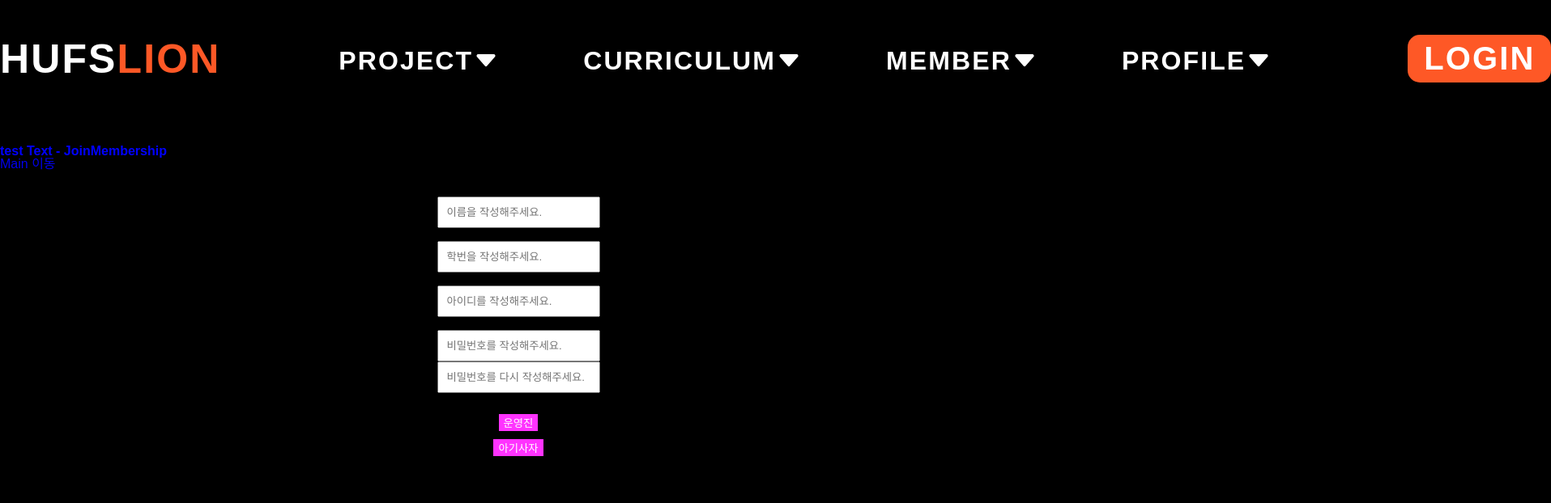
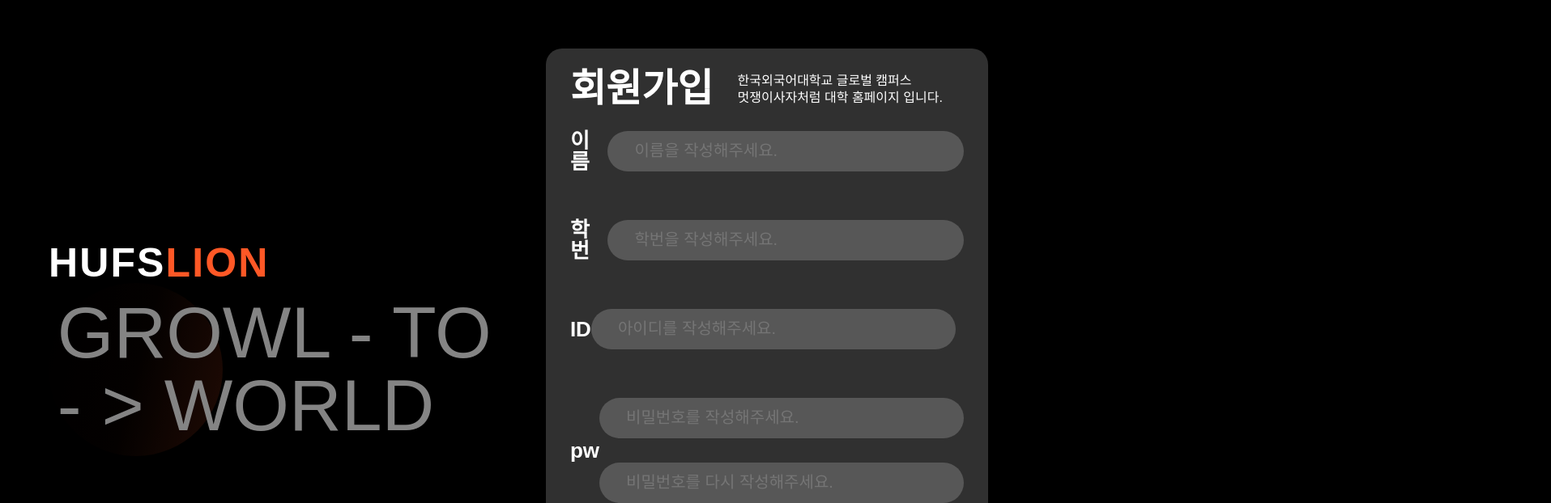
Before and after one commit to likelion12th-hufs-global-team5/team5-FE, a React (Create React App) app in the folder miniproject/: page /joinMembership in a window 1280 px wide. Shown: the top 622 px of the page at 81% size, 1915 px wide, since content can reach past the window. Built offline with nearby package versions, Linux system fonts and the light colour scheme.

Commit message:
design:Main.js 미디어쿼리 시도 / JoinMembership.js 틀 완성

```diff
--- a/miniproject/src/components/Circle.js
+++ b/miniproject/src/components/Circle.js
@@ -1,92 +1,61 @@
-import React, { useState } from 'react';
-import styled,
-        //animation
-        { keyframes }from 'styled-components';
+import React from 'react';
+import styled, { keyframes } from 'styled-components';
 
 const rotate = keyframes`
-    from{
+    from {
         background: linear-gradient(105deg, rgba(254,88,38,0.75) 0%, rgba(0,0,0,0) 50%, rgba(32,8,1,0.75) 100%);
-        opacity:1;
-        // transition: background-color 0.2s;
+        opacity: 1;
     }
-    25%{
+    25% {
         background: linear-gradient(105deg, rgba(254,88,38,0.5) 0%, rgba(0,0,0,0) 50%, rgba(32,8,1,0.5) 100%);
-        opacity:0.75;
-        // transition: background-color 0.2s;
+        opacity: 0.75;
     }
-    50%{
+    50% {
         background: linear-gradient(105deg, rgba(0,0,0,0) 0%, rgba(32,8,1,0.25) 50%, rgba(254,88,38,0.25) 100%);
-        opacity:0.5;
-        // transition: background-color 0.2s;
+        opacity: 0.5;
     }
-    75%{
+    75% {
         background: linear-gradient(105deg, rgba(0,0,0,0) 0%, rgba(32,8,1,0.5) 50%, rgba(254,88,38,0.5) 100%);
-        opacity:0.75;
-        // transition: background-color 0.2s;
+        opacity: 0.75;
     }
-    to{
-        background: linear-gradient(105deg, rgba(32,8,1,0.75) 0% , rgba(254,88,38,0.75) 50%, rgba(0,0,0,0) 100% ) ;
-        opacity:1;
-        // transition: background-color 0.2s;
+    to {
+        background: linear-gradient(105deg, rgba(32,8,1,0.75) 0% , rgba(254,88,38,0.75) 50%, rgba(0,0,0,0) 100%);
+        opacity: 1;
     }
 `;
 
-const CircleDiv=styled.div`
-    display:flex;
-    flex-direction:column;
-    text-align:center;
-    align-items:center;
+const CircleDiv = styled.div`
+    display: flex;
+    flex-direction: column;
+    justify-content: center;
+    align-items: center;
 
-    width:619px;
-    height:619px;
+    width: 35%;
+    height: 0%;
+    padding-bottom: 35%; /* 원의 가로길이와 높이를 같게 만듦 */
 
-    // margin:160px auto 0px auto;
-
-    // background: linear-gradient(105deg, rgba(254,88,38,0.75) 0%, rgba(0,0,0,0) 50%, rgba(32,8,1,0.75) 100%);
     backdrop-filter: blur(100px);
-
-    border:solid 0.5px;
-    border-radius:100%;
-    // border-color: liner-gradient(75deg, rgba(254,88,38,0.75) 0%, rgba(0,0,0,0) 50%, rgba(32,8,1,0.75) 100%)
-
-    // border-color:rgba(255,255,255,0.1);
-    // border-color:#fff;
-
-    animation:${rotate} 1s linear infinite;
+    /* border: solid 0.5px; */
+    border-radius: 50%;
+    animation: ${rotate} 1s linear infinite;
     transition: background-color 0.2s;
-
-    `;
-
-// Blur 속성 먹이려고 p -> div로 styled 타입 바꿈
-// const Slogan=styled.p`
-//     margin:auto 0;
-
-//     color:${({theme})=>theme.colors.white};
-//     font-family:${({theme})=>theme.fonts.english};
-//     font-size:${({theme})=>theme.fontSize.slogan};
-// `;
-
-const Slogan=styled.div`
-    margin:0 auto;
-
-    width:619px;
-    height:619px;
-
-    display:flex;
-
-    text-align:center;
-    align-items:center;
-    justify-content:center;
-
-    backdrop-filter: blur(5px);
-
-    color:${({theme})=>theme.colors.white};
-    font-family:${({theme})=>theme.fonts.english};
-    font-size:${({theme})=>theme.fontSize.slogan};
 `;
 
-const Circle=()=>{
-    return(
+const Slogan = styled.div`
+    position: absolute;
+    top: 50%;
+    left: 50%;
+    transform: translate(-50%, -50%);
+    text-align: center;
+    color: ${({ theme }) => theme.colors.white};
+    font-family: ${({ theme }) => theme.fonts.english};
+    font-size: 7vw;
+    max-width: 90%; /* 슬로건이 원 안에 넘치지 않도록 최대 너비 설정 */
+    white-space: nowrap;
+`;
+
+const Circle = () => {
+    return (
         <>
             <CircleDiv>
                 <Slogan>GROWL - TO<br/>- &gt; WORLD</Slogan>
@@ -95,5 +64,4 @@
     )
 };
 
-
 export default Circle;
--- a/miniproject/src/components/Footer.js
+++ b/miniproject/src/components/Footer.js
@@ -1,67 +1,63 @@
 import React from 'react';
-import {Link} from 'react-router-dom';
-import styled  from 'styled-components';
-import theme from '../styles/theme';
+import { Link } from 'react-router-dom';
+import styled from 'styled-components';
 
-import {BsInstagram} from 'react-icons/bs';
-import {BsVimeo} from 'react-icons/bs';
+import { BsInstagram } from 'react-icons/bs';
+import { BsVimeo } from 'react-icons/bs';
 
-const Container=styled.div`
-    display:flex;
-    flex-direction:row;
-    text-align:center;
-    align-items:center;
+const Container = styled.div`
+  display: flex;
+  flex-direction: row;
+  text-align: center;
+  align-items: center;
+  margin: 4.5625vw auto 8.6875vw auto; /* 변경된 값 */
+  color: ${({ theme }) => theme.colors.mainColor};
+  font-family: ${({ theme }) => theme.fonts.english};
+  font-size: 1.25vw; /* 변경된 값 */
+  cursor: pointer;
 
-    // position:fixed;
-    // bottom:30px;
-
-    // margin: 0 auto;
-    margin:43px auto 77px auto;
-
-
-    color:${({theme})=>theme.colors.mainColor};
-    font-family:${({theme})=>theme.fonts.english};
-    font-size:${({theme})=>theme.fontSize.footerFont};
-
-    cursor:pointer;
-
-    .icon{
-        margin-right:18px;
+  @media screen and (max-width: 768px) {
+    flex-direction: column;
+    margin-bottom: 2.34375vw; /* 변경된 값 */
   }
 `;
-const Instagram=styled.div`
-    display:flex;
-    flex-direction:row;
-    text-align:center;
-    align-items:center;
 
-    margin-right:60px;
-`;
-const Velog=styled.div`
-    display:flex;
-    flex-direction:row;
-    text-align:center;
-    align-items:center;
+const SocialLink = styled.div`
+  display: flex;
+  flex-direction: row;
+  text-align: center;
+  align-items: center;
+  margin-right: 7.5vw; /* 변경된 값 */
+  font-size: 1.8vw;
+
+  @media screen and (max-width: 768px) {
+    margin-right: 0;
+    margin-bottom: 1.5625vw; /* 변경된 값 */
+  }
+
+  .icon {
+    margin-right: 1.40625vw; /* 변경된 값 */
+  }
 `;
 
-const Footer=()=>{
-    const instagramUrl='https://www.instagram.com/hufsglobal_likelion/?hl=ko';
-    const velogUrl='https://velog.io/@hufsglobal09/posts';
+const Footer = () => {
+  const instagramUrl = 'https://www.instagram.com/hufsglobal_likelion/?hl=ko';
+  const velogUrl = 'https://velog.io/@hufsglobal09/posts';
 
-    return(
+  return (
     <>
       <Container>
-                <Instagram onClick={()=>{window.open(instagramUrl)}}>
-                    <BsInstagram className='icon'/>
+        <SocialLink onClick={() => { window.open(instagramUrl) }}>
+          <BsInstagram className='icon' />
           instagram HUFS GLOBAL
-                </Instagram>
-                <Velog onClick={()=>{window.open(velogUrl)}}>
-                    <BsVimeo className='icon'/>
+        </SocialLink>
+        <SocialLink onClick={() => { window.open(velogUrl) }}>
+          <BsVimeo className='icon' />
           velog HUFS GLOBAL
-                </Velog>
+        </SocialLink>
       </Container>
     </>
-    )
+  );
 };
 
 export default Footer;
--- a/miniproject/src/components/Header.js
+++ b/miniproject/src/components/Header.js
@@ -1,81 +1,93 @@
 import React from 'react';
 import { Link } from 'react-router-dom';
 import styled from 'styled-components';
-import theme from '../styles/theme';
 
 import Logo from './Logo';
 
-import {BsCaretDownFill} from 'react-icons/bs';
+import { BsCaretDownFill } from 'react-icons/bs';
 
-const Container=styled.div`
-    display:flex;
-    flex-direction:row;
-    text-align:center;
-    align-items:center;
+const Container = styled.div`
+  display: flex;
+  flex-direction: row;
+  text-align: center;
+  align-items: center;
+  margin: 3.188vw auto 5.938vw auto; /* 변경된 값 */
+  flex-wrap: wrap;
+  gap: 2.813vw; /* 변경된 값 */
 
-    // position:fixed;
-    // top:43px;
+  white-space: nowrap;
 
-    margin:43px auto 77px auto;
+  @media screen and (max-width: 768px) {
+    justify-content: center;
+  }
 `;
 
-const Select=styled.div`
-    display:flex;
+const Select = styled.div`
+  display: flex;
   flex-direction: row;
+  text-align: center;
+  align-items: center;
+  gap: 0.938vw; /* 변경된 값 */
+  padding: 1.313vw 1.688vw; /* 변경된 값 */
+  font-weight: 700;
+  font-family: ${({ theme }) => theme.fonts.english};
+  font-style: ${({ theme }) => theme.fonts.style};
+  letter-spacing: ${({ theme }) => theme.fonts.logoLetterSpace};
+  color: ${({ theme }) => theme.colors.white};
+  font-size: ${({ theme }) => theme.fontSize.headerFont};
 
-    margin: auto 30px;
-    padding:14px 18px 9px 26px;
-    text-align:center;
+  white-space: nowrap;
 
-    font-weight:700;
-    font-family:${({theme})=>theme.fonts.english}
-    font-style:${({theme})=>theme.fonts.style};
-    letter-spacing:${({theme})=>theme.fonts.logoLetterSpace};
-
-    color:${({theme})=>theme.colors.white};
-    font-size:${({theme})=>theme.fontSize.headerFont};
-
-    &:hover{
-        color:${({theme})=>theme.colors.mainColor};
+  &:hover {
+    color: ${({ theme }) => theme.colors.mainColor};
     transition: color 0.2s;
   }
 
-    &:active{
-        color:${({theme})=>theme.colors.white};
+  &:active {
+    color: ${({ theme }) => theme.colors.white};
     transition: color 0.2s;
-        border-color:transparent;
-        border-radius : 25px 25px 0px 0px;
-        background-color:${({theme})=>theme.colors.mainColor};
+    border-color: transparent;
+    border-radius: 3.125vw; /* 변경된 값 */
+    background-color: ${({ theme }) => theme.colors.mainColor};
     transition: background-color 0.2s;
   }
-
 `;
 
-const UserImg=styled.div`
-    margin-left:90px;
-    margin-right:30px;
+const User = styled.div`
+  display: flex;
+  flex-direction: row;
+  gap: 1.055vw; /* 변경된 값 */
 
-    width:50px;
-    height:50px;
-    border-radius:100%;
-    background-color:${({theme})=>theme.colors.mainColor};
+  @media screen and (max-width: 768px) {
+    justify-content: center;
+  }
 `;
-const LoginBtn=styled.button`
-    padding:7px 20px;
-    font-size:${({theme})=>theme.fontSize.login};
-    color:${({theme})=>theme.colors.white};
-    background-color:${({theme})=>theme.colors.mainColor};
-    border-radius:15px;
 
-    font-weight:700;
-    font-family:${({theme})=>theme.fonts.english}
-    font-style:${({theme})=>theme.fonts.login};
-    letter-spacing:${({theme})=>theme.fonts.logoLetterSpace};
+const UserImg = styled.div`
+  width: 5.938vw; /* 변경된 값 */
+  height: 5.938vw; /* 변경된 값 */
+  border-radius: 50%; /* 변경된 값 */
+  background-color: ${({ theme }) => theme.colors.mainColor};
+`;
+
+const LoginBtn = styled.button`
+  padding: 0.859vw 2.5vw; /* 변경된 값 */
+  font-size: ${({ theme }) => theme.fontSize.login};
+  color: ${({ theme }) => theme.colors.white};
+  background-color: ${({ theme }) => theme.colors.mainColor};
+  border-radius: 1.406vw; /* 변경된 값 */
+  font-weight: 700;
+  font-family: ${({ theme }) => theme.fonts.english};
+  font-style: ${({ theme }) => theme.fonts.login};
+  letter-spacing: ${({ theme }) => theme.fonts.logoLetterSpace};
+
+  @media screen and (max-width: 768px) {
+    margin-top: 1.055vw; /* 변경된 값 */
+  }
 `;
 
 const Header = () => {
-
-    return(
+  return (
     <>
       <Container>
         <Link to='/'>
@@ -105,15 +117,15 @@
             <BsCaretDownFill />
           </Select>
         </Link>
+        <User>
           <UserImg />
           <Link to={'/login'}>
-                    <LoginBtn>
-                        LOGIN
-                    </LoginBtn>
+            <LoginBtn>LOGIN</LoginBtn>
           </Link>
+        </User>
       </Container>
     </>
-    )
-}
+  );
+};
 
 export default Header;
--- a/miniproject/src/components/Logo.js
+++ b/miniproject/src/components/Logo.js
@@ -1,39 +1,40 @@
 import React from 'react';
 import styled from 'styled-components';
 
-const LogoText=styled.p`
-    display:flex;
-    flex-direction:row;
-    text-align:center;
-    align-items:center;
+const LogoText = styled.p`
+  display: flex;
+  flex-direction: row;
+  text-align: center;
+  align-items: center;
+  font-weight: 700;
+  font-family: ${({ theme }) => theme.fonts.english};
+  font-style: ${({ theme }) => theme.fonts.style};
+  letter-spacing: ${({ theme }) => theme.fonts.logoLetterSpace};
 
-    margin-right:90px;
+  .hufs {
+    color: ${({ theme }) => theme.colors.white};
+    font-size: ${({ theme }) => theme.fontSize.logo};
+  }
 
-    font-weight:700;
-    font-family:${({theme})=>theme.fonts.english}
-    font-style:${({theme})=>theme.fonts.style};
-    letter-spacing:${({theme})=>theme.fonts.logoLetterSpace};
+  .lion {
+    color: ${({ theme }) => theme.colors.mainColor};
+    font-size: ${({ theme }) => theme.fontSize.logo};
+  }
 
-    .hufs{
-        color:${({theme})=>theme.colors.white};
-        font-size:${({theme})=>theme.fontSize.logo};
-    }
-    .lion{
-        color:${({theme})=>theme.colors.mainColor};
-        font-size:${({theme})=>theme.fontSize.logo};
+  @media screen and (max-width: 768px) {
+    justify-content: center;
   }
 `;
 
 const Logo = () => {
-
-    return(
+  return (
     <>
       <LogoText>
         <span className='hufs'>HUFS</span>
         <span className='lion'>LION</span>
       </LogoText>
     </>
-    )
+  );
 };
 
 export default Logo;
--- a/miniproject/src/pages/JoinMembership.js
+++ b/miniproject/src/pages/JoinMembership.js
@@ -2,53 +2,189 @@
 import { Link } from 'react-router-dom';
 import styled from 'styled-components';
 
-import Header from '../components/Header';
+import Logo from '../components/Logo';
+import Circle from '../components/Circle';
+import theme from '../styles/theme';
 
-const Text=styled.p`
-    color:blue;
-    font-weight:700;
+const Container=styled.div`
+    display:flex;
+    flex-direction:row;
+
+    align-items:center;
+	justify-content: center;
+
+    padding:60px;
+`;
+const LogoCircleDiv=styled.div`
+    z-index:1;
+
+    width:100%;
+    height:100%;
+    // margin-left:60px;
+
+    display:flex;
+    flex-direction:column;
+    flex-wrap: wrap;
+
+    justify-content: space-between;
+`;
+const JoinContainer=styled.div`
+    z-index:5;
+
+    display:flex;
+    flex-direction:column;
+    text-align:left;
+
+    width:609px;
+    height:744px;
+    padding:30px;
+
+    /* flex-wrap: wrap; */
+
+    color:${({theme})=>theme.colors.white};
+    background:rgba(255,255,255,0.19);
+    border-radius:20px;
+`;
+const JoinContainerHeader=styled.div`
+    display: flex;
+    flex-direction: row;
+    align-items: center;
+    text-align: left;
+    /* justify-content: center; */
+    line-height: 130%;
+
+    flex-wrap: wrap;
+    gap: 30px;
+
+    .Header{
+        font-size: ${({theme})=>theme.fontSize.joinHeader};
+        font-weight: ${({theme})=>theme.fontWeights.joinHeader};
+    }
+`;
+const JoinInputDiv=styled.div`
+    display: flex;
+    flex-direction: row;
+    align-items: center;
+    p{
+        font-size:${({theme})=>theme.fontSize.inputText};
+        font-weight:${({theme})=>theme.fontWeights.inputText};
+    }
+
+    .password{
+        align-items: first baseline;
+    }
+`;
+const JoinInput=styled.input`
+    display:flex;
+    /* flex-direction:left; */
+
+    margin:30px 0px;
+    padding:18px 33px;
+
+    width:450px;
+    height:50px;
+
+    border:none;
+    border-radius:50px;
+
+    font-size:${({theme})=>theme.fontSize.loginInputText};
+    /* font-size: 36px; */
+
+    outline:none;
+
+    background:rgba(255,255,255,0.19);
+    border-color:${({theme})=>theme.colors.white};
+
+    color:${({theme})=>theme.colors.white};
+
+    &:hover{
+        border:solid 4px;
+
+        background:rgba(254,88,38,0.19);
+        border-color:${({theme})=>theme.colors.mainColor};
+
+        color:${({theme})=>theme.colors.mainColor};
+    }
+
+    &:hover::placeholder {
+        color:${({theme})=>theme.colors.mainColor}; /* hover 시 placeholder 색상 변경 */
+    }
+`;
+const JoinInputPosition=styled.button`
+    background:rgba(255,255,255,0.19);
+    color:${({theme})=>theme.colors.white};
+    padding: 12px 25px;
+
+    border-radius: 50px;
+    box-sizing: border-box; /* border-box 값을 설정하여 border가 요소 안으로 들어가게 함 */
+
+    &:hover{
+        background:rgba(254,88,38,0.19);
+        color:${({theme})=>theme.colors.mainColor};
+        border: solid 3px;
+        border-color: ${({theme})=>theme.colors.mainColor};
+    }
 `;
 
-const JoinContainer=styled.div`
-    display:flex;
-    flex-direction:column;
+const JoinButton=styled.button`
+    padding:8px 44px;
+    color: ${({theme})=>theme.colors.mainColor};
+    background-color:${({theme})=>theme.colors.white};
+    font-weight: ${({theme})=>theme.fontWeights.JoinMembership};
+
+    font-size: ${({theme})=>theme.fontSize.buttonFont};
+    font-weight: ${({theme})=>theme.fontWeights.JoinMembership};
+
+    border-radius: 50px;
+    &:hover{
+        color: ${({theme})=>theme.colors.white};
+        background-color:${({theme})=>theme.colors.mainColor};
+    }
 `;
-const JoinInput=styled.input`
-    padding:10px;
-`;
-
-const JoinSelectButton=styled.button`
-    color:white;
-    background-color:#f3f;
-    border:none;
-    margin-top:10px;
-`;
-
 const JoinMembership=()=>{
 
     return(
         <>
-            <Header />
-            <Text>test Text - JoinMembership</Text>
-            <Link to={'/'}>
-                Main 이동
+            <Container>
+                <LogoCircleDiv>
+                    <Link to='/'>
+                        <Logo />
                     </Link>
+                    <Circle />
+                </LogoCircleDiv>
                 <JoinContainer>
-                회원가입
-                <br />
-                이름
+                    <JoinContainerHeader>
+                        <p className='Header'>회원가입</p>
+                        <p>한국외국어대학교 글로벌 캠퍼스<br />
+                            멋쟁이사자처럼 대학 홈페이지 입니다.</p>
+                    </JoinContainerHeader>
+                    <JoinInputDiv>
+                        <p>이름</p>
                         <JoinInput placeholder='이름을 작성해주세요.'/>
-                학번
+                    </JoinInputDiv>
+                    <JoinInputDiv>
+                        <p>학번</p>
                         <JoinInput placeholder='학번을 작성해주세요.'/>
-                ID
+                    </JoinInputDiv>
+                    <JoinInputDiv>
+                        <p>ID</p>
                         <JoinInput placeholder='아이디를 작성해주세요.'/>
-                PW
+                    </JoinInputDiv>
+                    <JoinInputDiv className='password'>
+                        <p>pw</p>
+                        <div>
                             <JoinInput placeholder='비밀번호를 작성해주세요.'/>
                             <JoinInput placeholder='비밀번호를 다시 작성해주세요.'/>
-                활동
-                <JoinSelectButton>운영진</JoinSelectButton>
-                <JoinSelectButton>아기사자</JoinSelectButton>
+                        </div>
+                    </JoinInputDiv>
+                    <JoinInputDiv>
+                        <p>활동</p>
+                        <JoinInputPosition>아기사자</JoinInputPosition>
+                        <JoinInputPosition>운영진</JoinInputPosition>
+                    </JoinInputDiv>
+                    <JoinButton>회원가입</JoinButton>
                 </JoinContainer>
+            </Container>
         </>
     )
 }
--- a/miniproject/src/pages/Login.js
+++ b/miniproject/src/pages/Login.js
@@ -25,6 +25,7 @@
 
     display:flex;
     flex-direction:column;
+    flex-wrap: wrap;
 
     justify-content: space-between;
 `;
@@ -45,7 +46,7 @@
     border-radius:20px;
 
     .LoginHeader{
-        margin-botton:28px;
+        margin-bottom:28px;
 
         font-size:${({theme})=>theme.fontSize.loginHeader};
         color:${({theme})=>theme.colors.white};
@@ -73,7 +74,6 @@
     display:flex;
     flex-direction:left;
 
-    type:'text';
     margin:30px 0px;
     padding:18px 33px;
 
@@ -84,7 +84,7 @@
     border-radius:50px;
 
     font-size:${({theme})=>theme.fontSize.loginInputText};
-    font-size: 36px;
+    /* font-size: 36px; */
 
     outline:none;
 
@@ -102,7 +102,9 @@
         color:${({theme})=>theme.colors.mainColor};
     }
 
-
+    &:hover::placeholder {
+        color:${({theme})=>theme.colors.mainColor}; /* hover 시 placeholder 색상 변경 */
+    }
 `;
 const LoginButton=styled.button`
     margin-top : 45px;
@@ -117,6 +119,12 @@
     font-family:${({theme})=>theme.fonts.english};
     font-size:${({theme})=>theme.fontSize.buttonFont};
     font-weight:${({theme})=>theme.fontWeights.loginHeader};
+    letter-spacing:0.1vw;
+    &:hover{
+        color: ${({theme})=>theme.colors.white};
+        background-color: ${({theme})=>theme.colors.mainColor};
+        transition: all 0.2s;
+    }
 `;
 const GotoJoinMembership=styled.div`
     display:flex;
--- a/miniproject/src/pages/Main.js
+++ b/miniproject/src/pages/Main.js
@@ -11,15 +11,14 @@
 const Container=styled.div`
     display:flex;
     flex-direction:column;
-
+    text-align: center;
     align-items:center;
 
-    // justify-contents:space-between;
     justify-content: space-evenly;
 
-    // justify-contents:center;
-    justify-content: space-between;
-    // flex:1;
+    flex-wrap: wrap;
+    gap: 30px;
+    overflow: hidden;
 `;
 
 const Main = () => {
```
Also changed, not shown: miniproject/src/styles/theme.js (+5 -4 lines). Lines whose indentation alone changed are shown as unchanged.
